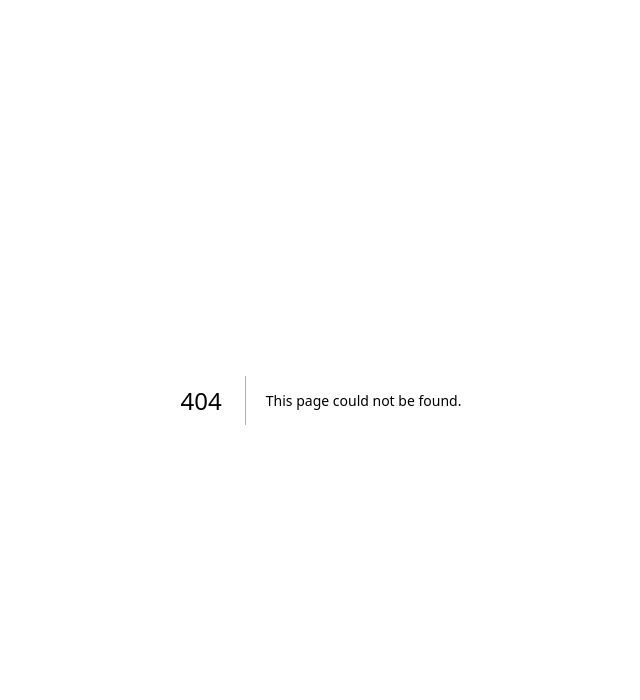
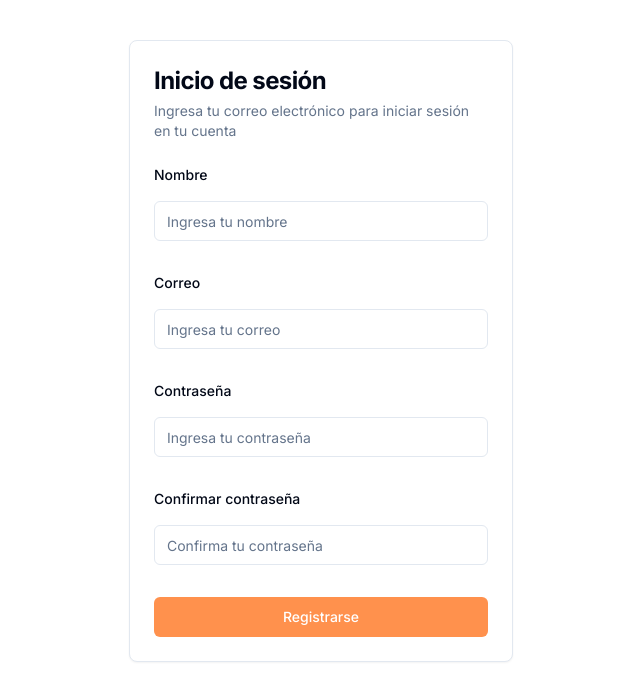
Before and after one commit to andreskps/Ecommerce_Frontend, a Next.js app: page /auth/register in a window 1280 px wide. Before the commit this address had no page. Shown: the top 700 px of the page, without its empty margins (319-959 px from the left). Built offline with nearby package versions, Linux system fonts and the light colour scheme.

Commit message:
Add form register and function register

```diff
--- a/package.json
+++ b/package.json
@@ -9,6 +9,7 @@
     "lint": "next lint"
   },
   "dependencies": {
+    "@hookform/resolvers": "^3.3.4",
     "@radix-ui/react-accordion": "^1.1.2",
     "@radix-ui/react-collapsible": "^1.0.3",
     "@radix-ui/react-dialog": "^1.0.5",
@@ -27,10 +28,11 @@
     "next-auth": "^4.24.7",
     "react": "^18",
     "react-dom": "^18",
+    "react-hook-form": "^7.51.3",
     "react-icons": "^5.1.0",
     "tailwind-merge": "^2.2.2",
     "tailwindcss-animate": "^1.0.7",
-    "zod": "^3.23.4",
+    "zod": "^3.23.5",
     "zustand": "^4.5.2"
   },
   "devDependencies": {
--- /dev/null
+++ b/src/app/auth/register/page.tsx
@@ -0,0 +1,24 @@
+import { FormRegister } from "@/components/auth/formRegister";
+import {
+  Card,
+  CardContent,
+  CardDescription,
+  CardHeader,
+  CardTitle,
+} from "@/components/ui/card";
+
+export default function RegisterPage() {
+  return (
+    <Card className="mx-auto mt-10 max-w-sm">
+      <CardHeader className="space-y-1">
+        <CardTitle className="text-2xl font-bold">Inicio de sesión</CardTitle>
+        <CardDescription>
+          Ingresa tu correo electrónico para iniciar sesión en tu cuenta
+        </CardDescription>
+      </CardHeader>
+      <CardContent>
+        <FormRegister />
+      </CardContent>
+    </Card>
+  );
+}
--- /dev/null
+++ b/src/components/auth/formRegister.tsx
@@ -0,0 +1,153 @@
+"use client";
+
+import {
+    Form,
+    FormField,
+    FormItem,
+    FormMessage,
+    FormLabel,
+    FormControl,
+    FormDescription,
+} from "@/components/ui/form";
+import { Input } from "@/components/ui/input";
+import { Button } from "@/components/ui/button";
+
+import { useRouter } from "next/navigation";
+import { useForm } from "react-hook-form";
+import { zodResolver } from "@hookform/resolvers/zod";
+import { userSchema } from "@/validators/userSchema";
+import { signIn } from "next-auth/react";
+import { z } from "zod";
+import { useState } from "react";
+import { createUser } from "@/lib/api/userApi";
+
+export const FormRegister = () => {
+  const [loading, setLoading] = useState(false);
+  const [error, setError] = useState<string | null>(null);
+  const router = useRouter();
+  const form = useForm<z.infer<typeof userSchema>>({
+    resolver: zodResolver(userSchema),
+  });
+
+  async function onSubmit(data: z.infer<typeof userSchema>) {
+    setLoading(true);
+    setError(null);
+    try {
+      // Enviar datos al servidor
+      const response = await createUser({
+        name: data.name,
+        email: data.email,
+        password: data.password,
+      });
+      if (!response.ok) {
+        const error = await response.json();
+
+        setError(error.message);
+
+        return;
+      }
+
+      // Iniciar sesión
+      const signInResponse = await signIn("credentials", {
+        redirect: false,
+        email: data.email,
+        password: data.password,
+      });
+
+      if (signInResponse?.error) {
+        setError(signInResponse.error);
+        return;
+      }
+
+      // Redirigir al usuario
+    //   router.back();
+    } catch (error) {
+    } finally {
+      setLoading(false);
+    }
+  }
+
+  return (
+    <Form {...form}>
+      {error && <FormMessage className="text-red-500">{error}</FormMessage>}
+      <form onSubmit={form.handleSubmit(onSubmit)} className="space-y-8">
+        <FormField
+          control={form.control}
+          name="name"
+          render={({ field }) => (
+            <FormItem className="grid gap-2">
+              <FormLabel className="text-sm" htmlFor="name">
+                Nombre
+              </FormLabel>
+              <FormControl>
+                <Input placeholder="Ingresa tu nombre" {...field} />
+              </FormControl>
+              <FormMessage className="text-red-500" />
+            </FormItem>
+          )}
+        />
+        <FormField
+          control={form.control}
+          name="email"
+          render={({ field }) => (
+            <FormItem className="grid gap-2">
+              <FormLabel className="text-sm" htmlFor="email">
+                Correo
+              </FormLabel>
+              <FormControl>
+                <Input placeholder="Ingresa tu correo" {...field} />
+              </FormControl>
+              <FormMessage className="text-red-500" />
+            </FormItem>
+          )}
+        />
+
+        <FormField
+          control={form.control}
+          name="password"
+          render={({ field }) => (
+            <FormItem className="grid gap-2">
+              <FormLabel className="text-sm" htmlFor="password">
+                Contraseña
+              </FormLabel>
+              <FormControl>
+                <Input
+                  type="password"
+                  placeholder="Ingresa tu contraseña"
+                  {...field}
+                />
+              </FormControl>
+              <FormMessage className="text-red-500" />
+            </FormItem>
+          )}
+        />
+
+        <FormField
+          control={form.control}
+          name="confirmPassword"
+          render={({ field }) => (
+            <FormItem className="grid gap-2">
+              <FormLabel className="text-sm" htmlFor="confirmPassword">
+                Confirmar contraseña
+              </FormLabel>
+              <FormControl>
+                <Input
+                  type="password"
+                  placeholder="Confirma tu contraseña"
+                  {...field}
+                />
+              </FormControl>
+              <FormMessage className="text-red-500" />
+            </FormItem>
+          )}
+        />
+
+        <Button
+        className="w-full bg-primario text-white"
+         disabled={loading} type="submit">
+          Registrarse
+        </Button>
+      </form>
+    </Form>
+  );
+};
--- /dev/null
+++ b/src/components/ui/form.tsx
@@ -0,0 +1,176 @@
+import * as React from "react"
+import * as LabelPrimitive from "@radix-ui/react-label"
+import { Slot } from "@radix-ui/react-slot"
+import {
+  Controller,
+  ControllerProps,
+  FieldPath,
+  FieldValues,
+  FormProvider,
+  useFormContext,
+} from "react-hook-form"
+
+import { cn } from "@/lib/utils"
+import { Label } from "@/components/ui/label"
+
+const Form = FormProvider
+
+type FormFieldContextValue<
+  TFieldValues extends FieldValues = FieldValues,
+  TName extends FieldPath<TFieldValues> = FieldPath<TFieldValues>
+> = {
+  name: TName
+}
+
+const FormFieldContext = React.createContext<FormFieldContextValue>(
+  {} as FormFieldContextValue
+)
+
+const FormField = <
+  TFieldValues extends FieldValues = FieldValues,
+  TName extends FieldPath<TFieldValues> = FieldPath<TFieldValues>
+>({
+  ...props
+}: ControllerProps<TFieldValues, TName>) => {
+  return (
+    <FormFieldContext.Provider value={{ name: props.name }}>
+      <Controller {...props} />
+    </FormFieldContext.Provider>
+  )
+}
+
+const useFormField = () => {
+  const fieldContext = React.useContext(FormFieldContext)
+  const itemContext = React.useContext(FormItemContext)
+  const { getFieldState, formState } = useFormContext()
+
+  const fieldState = getFieldState(fieldContext.name, formState)
+
+  if (!fieldContext) {
+    throw new Error("useFormField should be used within <FormField>")
+  }
+
+  const { id } = itemContext
+
+  return {
+    id,
+    name: fieldContext.name,
+    formItemId: `${id}-form-item`,
+    formDescriptionId: `${id}-form-item-description`,
+    formMessageId: `${id}-form-item-message`,
+    ...fieldState,
+  }
+}
+
+type FormItemContextValue = {
+  id: string
+}
+
+const FormItemContext = React.createContext<FormItemContextValue>(
+  {} as FormItemContextValue
+)
+
+const FormItem = React.forwardRef<
+  HTMLDivElement,
+  React.HTMLAttributes<HTMLDivElement>
+>(({ className, ...props }, ref) => {
+  const id = React.useId()
+
+  return (
+    <FormItemContext.Provider value={{ id }}>
+      <div ref={ref} className={cn("space-y-2", className)} {...props} />
+    </FormItemContext.Provider>
+  )
+})
+FormItem.displayName = "FormItem"
+
+const FormLabel = React.forwardRef<
+  React.ElementRef<typeof LabelPrimitive.Root>,
+  React.ComponentPropsWithoutRef<typeof LabelPrimitive.Root>
+>(({ className, ...props }, ref) => {
+  const { error, formItemId } = useFormField()
+
+  return (
+    <Label
+      ref={ref}
+      className={cn(error && "text-destructive", className)}
+      htmlFor={formItemId}
+      {...props}
+    />
+  )
+})
+FormLabel.displayName = "FormLabel"
+
+const FormControl = React.forwardRef<
+  React.ElementRef<typeof Slot>,
+  React.ComponentPropsWithoutRef<typeof Slot>
+>(({ ...props }, ref) => {
+  const { error, formItemId, formDescriptionId, formMessageId } = useFormField()
+
+  return (
+    <Slot
+      ref={ref}
+      id={formItemId}
+      aria-describedby={
+        !error
+          ? `${formDescriptionId}`
+          : `${formDescriptionId} ${formMessageId}`
+      }
+      aria-invalid={!!error}
+      {...props}
+    />
+  )
+})
+FormControl.displayName = "FormControl"
+
+const FormDescription = React.forwardRef<
+  HTMLParagraphElement,
+  React.HTMLAttributes<HTMLParagraphElement>
+>(({ className, ...props }, ref) => {
+  const { formDescriptionId } = useFormField()
+
+  return (
+    <p
+      ref={ref}
+      id={formDescriptionId}
+      className={cn("text-sm text-muted-foreground", className)}
+      {...props}
+    />
+  )
+})
+FormDescription.displayName = "FormDescription"
+
+const FormMessage = React.forwardRef<
+  HTMLParagraphElement,
+  React.HTMLAttributes<HTMLParagraphElement>
+>(({ className, children, ...props }, ref) => {
+  const { error, formMessageId } = useFormField()
+  const body = error ? String(error?.message) : children
+
+  if (!body) {
+    return null
+  }
+
+  return (
+    <p
+      ref={ref}
+      id={formMessageId}
+      className={cn("text-sm font-medium text-destructive", className)}
+      {...props}
+    >
+      {body}
+    </p>
+  )
+})
+FormMessage.displayName = "FormMessage"
+
+export {
+  useFormField,
+  Form,
+  FormItem,
+  FormLabel,
+  FormControl,
+  FormDescription,
+  FormMessage,
+  FormField,
+}
--- /dev/null
+++ b/src/lib/api/userApi.ts
@@ -0,0 +1,17 @@
+type User = {
+  name: string;
+  email: string;
+  password: string;
+};
+
+export const createUser = async (data: User) => {
+  const response = await fetch(`${process.env.NEXT_PUBLIC_API_URL}/api/users`, {
+    method: "POST",
+    headers: {
+      "Content-Type": "application/json",
+    },
+    body: JSON.stringify(data),
+  });
+
+  return response;
+};
--- /dev/null
+++ b/src/validators/userSchema.ts
@@ -0,0 +1,15 @@
+import { z } from "zod";
+
+export const userSchema = z.object({
+    name: z.string(),
+    email: z.string().email(),
+    password: z.string().min(6,{
+        message: "La contraseña debe tener al menos 6 caracteres"
+    }).max(100),
+    confirmPassword: z.string().min(6,{
+        message: "La contraseña debe tener al menos 6 caracteres"
+    }).max(100),
+}).refine(data => data.password === data.confirmPassword, {
+    message: "Las contraseñas deben coincidir",
+    path: ['confirmPassword'] // Campo que recibirá el mensaje de error
+});
```
Also changed, not shown: 1 other file (tests, documents, lock files or other folders).
